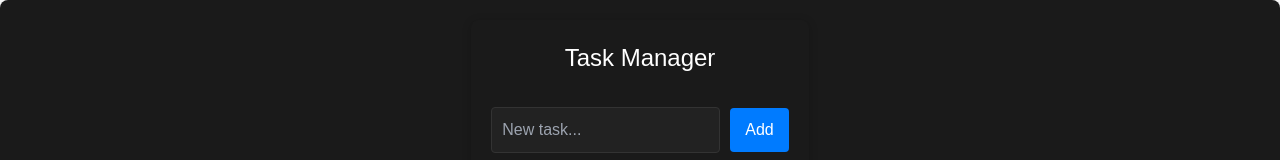
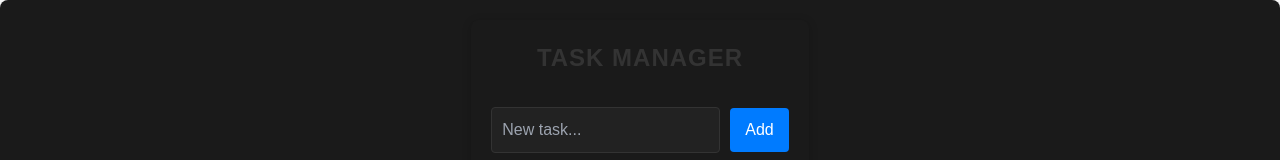
Before and after one commit to aliBenhenia/task_manager, a Next.js app: page / in a window 1280 px wide. Shown: the top 160 px of the page. Built offline with nearby package versions, Linux system fonts and the light colour scheme; no server answers; the database is empty.

Commit message:
fix(style): enhance title

```diff
--- a/pages/api/tasks/[id].ts
+++ b/pages/api/tasks/[id].ts
@@ -1,4 +1,4 @@
-// pages/api/tasks/[id].ts
+
 import { NextApiRequest, NextApiResponse } from "next";
 import { PrismaClient } from "@prisma/client";
 
--- a/styles/TaskManager.css
+++ b/styles/TaskManager.css
@@ -1,4 +1,4 @@
-/* styles/TaskManager.css */
+
 .container {
     background-color: #1a1a1a;
     color: white;
@@ -9,8 +9,26 @@
 
   .title {
     font-size: 24px;
+    font-weight: bold;
     margin-bottom: 16px;
-  }
+    color: #333;
+    text-align: center;
+    line-height: 1.5;
+    text-transform: uppercase;
+    letter-spacing: 1px;
+    transition: color 0.3s ease;
+}
+
+@media (max-width: 600px) {
+    .title {
+        font-size: 20px;
+    }
+}
+
+.title:hover {
+    color: #007BFF;
+    cursor: pointer;
+}
 
   .input {
     border: 1px solid #333;
```
Also changed, not shown: 1 other file (tests, documents, lock files or other folders).
